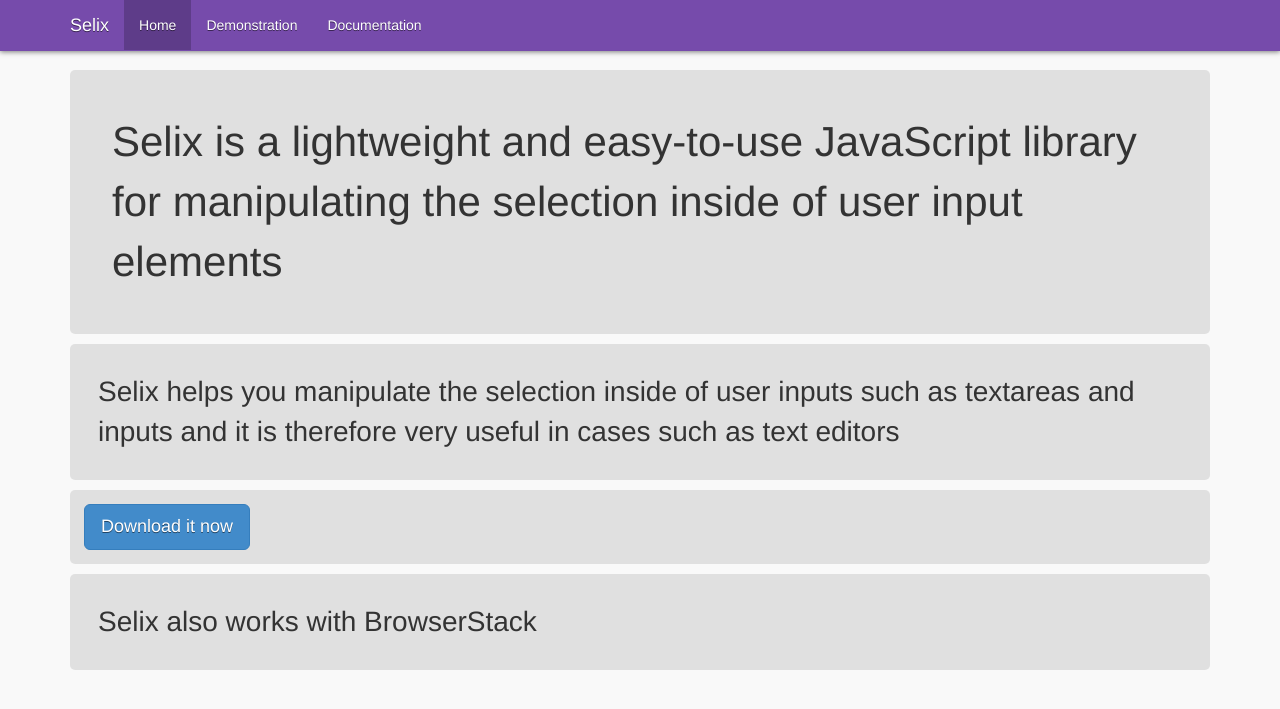
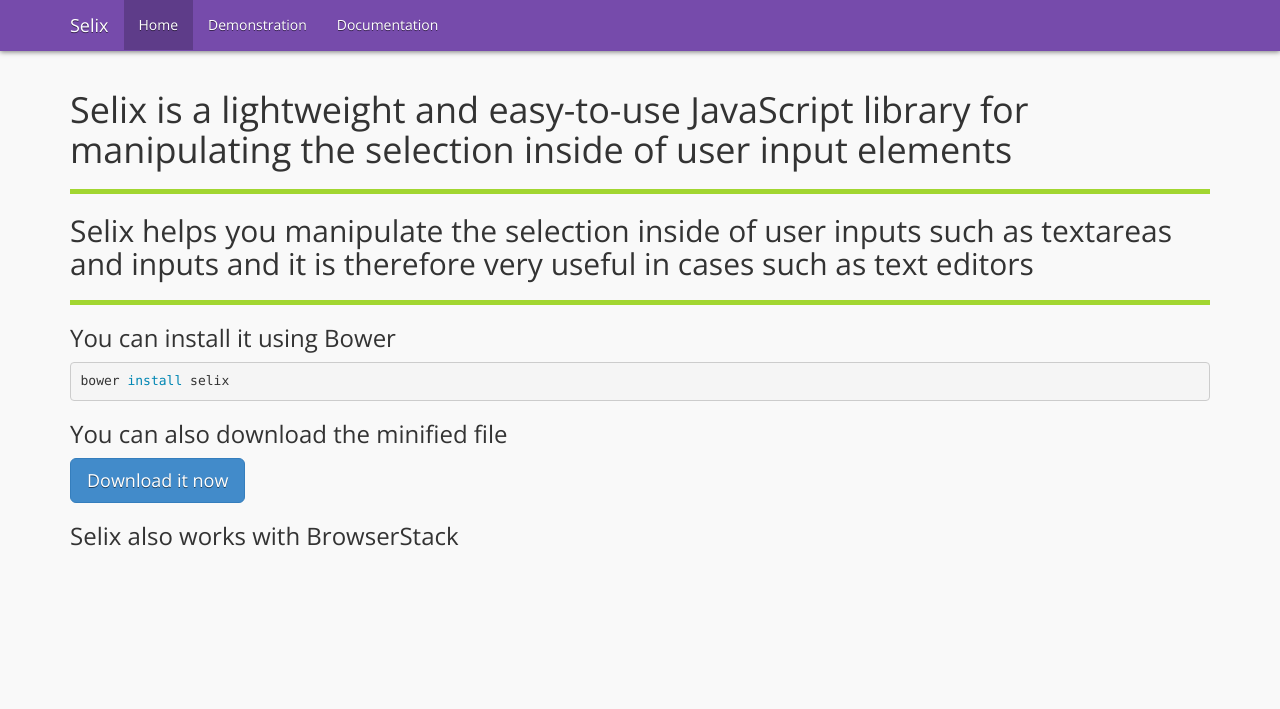
Before and after one commit to torjusti/selix, a Jekyll site: the page built from index.html, in a window 1280 px wide. Shown: the top 709 px of the page. Built offline with Jekyll 4.4.1, drawn with Linux system fonts in a browser that asks for light colours; nearby versions of some CDN libraries; Markdown is read by kramdown in place of the engine named in the settings.

Commit message:
Update pages to show info about Bower.

```diff
--- a/_layouts/default.html
+++ b/_layouts/default.html
@@ -7,12 +7,13 @@
     <link href="./dist/css/bootstrap.min.css" rel="stylesheet">
     <link href="./dist/css/theme.css" rel="stylesheet">
     <link href="./dist/css/pygments.css" rel="stylesheet">
+    <link href="http://fonts.googleapis.com/css?family=Open+Sans:400,700" rel="stylesheet">
   </head>
   <body>
     <header class="navbar navbar-selix navbar-fixed-top">
       <div class="container">
         <div class="navbar-header">
-          <button class="navbar-toggle" type="button" data-toggle="collapse" data-target=".bs-navbar-collapse">
+          <button class="navbar-toggle" type="button" data-toggle="collapse" data-target=".navbar-collapse">
             <span class="sr-only">Toggle navigation</span>
             <span class="icon-bar"></span>
             <span class="icon-bar"></span>
--- a/dist/css/theme.css
+++ b/dist/css/theme.css
@@ -1,6 +1,17 @@
 body {
   padding-top: 70px;
   background: #F9F9F9;
+  font-family: 'Open Sans', sans-serif;
+}
+
+h1, h2, h3 {
+  font-family: 'Open Sans', sans-serif;
+}
+
+hr {
+  background: #A2D631;
+  height: 5px;
+  border: 0;
 }
 
 .navbar-selix {
@@ -17,18 +28,8 @@
   background: rgba(0, 0, 0, 0.2);
 }
 
-.box {
-  padding: 1em;
-  background: rgba(0, 0, 0, 0.1);
-  border-radius: 5px;
-}
-
-.box-huge {
-  font-size: 3em;
-}
-
-.box-large {
-  font-size: 2em;
+.icon-bar {
+  background: #FFF
 }
 
 .btn {
--- a/docs.html
+++ b/docs.html
@@ -20,9 +20,12 @@
 </script>
 {% endhighlight %}
   <h2>Installing</h2>
-  <p>Selix uses BrowserStack but reverts to using a global namespace if CommonJS does not work.</p>
+  <p>Selix uses BrowserStack but reverts to using a global namespace if CommonJS does not work. You can also install Selix using Bower.</p>
 {% highlight js %}
 var selix = require('selix');
+{% endhighlight %}
+{% highlight bash %}
+bower install selix
 {% endhighlight %}
   <h2>Locating the caret positions</h2>
 {% highlight js %}
--- a/index.html
+++ b/index.html
@@ -6,8 +6,15 @@
 ---
 
 <div class="container">
-  <p id="about" class="box box-huge">Selix is a lightweight and easy-to-use JavaScript library for manipulating the selection inside of user input elements</p>
-  <p class="box box-large">Selix helps you manipulate the selection inside of user inputs such as textareas and inputs and it is therefore very useful in cases such as text editors</p>
-  <p class="box"><a download href="https://raw.github.com/Bilde/selix/master/lib/selix.min.js" class="btn btn-lg btn-primary">Download it now</a></p>
-  <p class="box box-large">Selix also works with BrowserStack</p>
+  <h1>Selix is a lightweight and easy-to-use JavaScript library for manipulating the selection inside of user input elements</h1>
+  <hr>
+  <h2>Selix helps you manipulate the selection inside of user inputs such as textareas and inputs and it is therefore very useful in cases such as text editors</h2>
+  <hr>
+  <h3>You can install it using Bower</h3>
+{% highlight bash %}
+bower install selix
+{% endhighlight %}
+  <h3>You can also download the minified file</h3>
+  <a download href="https://raw.github.com/Bilde/selix/master/lib/selix.min.js" class="btn btn-lg btn-primary">Download it now</a>
+  <h3>Selix also works with BrowserStack</h3>
 </div>
```
